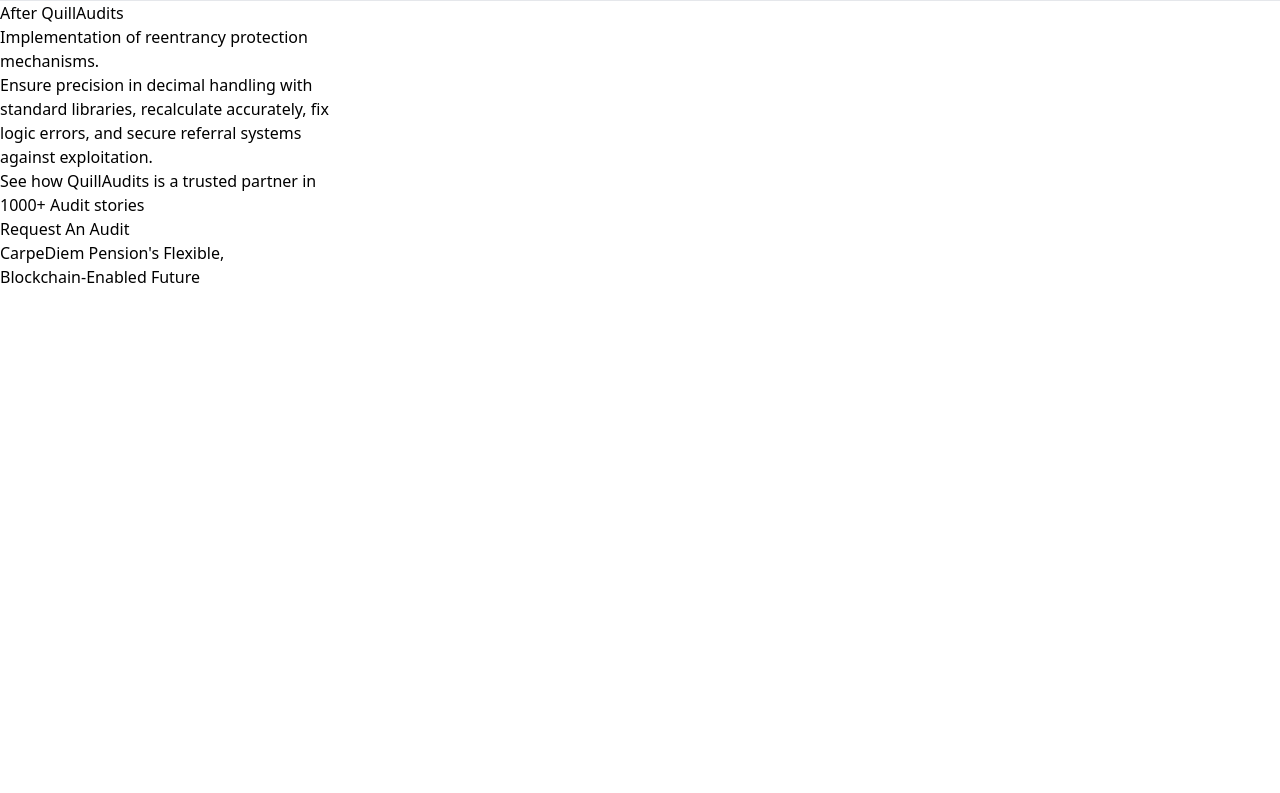
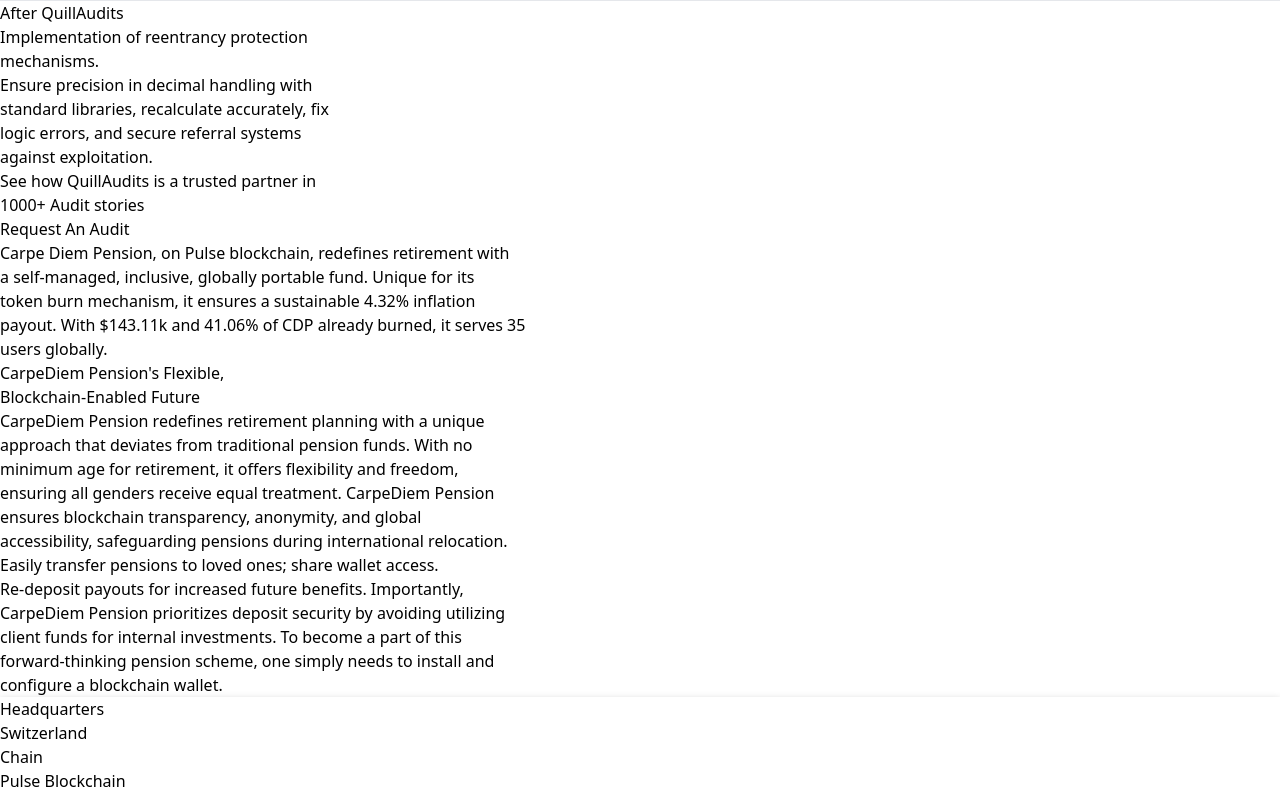
Before and after one commit to kunalborkar2001/QuillAudits-Assessment, a React (Vite) app: page / in a window 1280 px wide. Shown: the part 1125-1918 px from the top of the page. Before the commit the page ends 1414 px from the top, so only its background shows below. Built offline with nearby package versions, Linux system fonts and the light colour scheme.

Commit message:
added text content logic

```diff
--- a/src/Sections/ContentOne/ContentOne.jsx
+++ b/src/Sections/ContentOne/ContentOne.jsx
@@ -2,11 +2,44 @@
 
 const ContentOne = () => {
     return (
-        <div className='flex justify-center text-[2rem]'>
-            <h1 >
-            CarpeDiem Pension's Flexible,  <br />
-            Blockchain-Enabled Future
-            </h1>
+        <div className='flex justify-around'>
+            <div className='flex flex-col items-center gap-9 '>
+                <p>
+                    Carpe Diem Pension, on Pulse blockchain, redefines retirement with <br />
+                    a self-managed, inclusive, globally portable fund. Unique for its <br />
+                    token burn mechanism, it ensures a sustainable 4.32% inflation <br />
+                    payout. With $143.11k and 41.06% of CDP already burned, it serves 35  <br />
+                    users globally.
+                </p>
+                <h1 className='font-bold text-[2rem]'>
+                    CarpeDiem Pension's Flexible,  <br />
+                    Blockchain-Enabled Future
+                </h1>
+                <p>
+                    CarpeDiem Pension redefines retirement planning with a unique <br />
+                    approach that deviates from traditional pension funds. With no <br />
+                    minimum age for retirement, it offers flexibility and freedom, <br />
+                    ensuring all genders receive equal treatment. CarpeDiem Pension  <br />
+                    ensures blockchain transparency, anonymity, and global <br />
+                    accessibility, safeguarding pensions during international relocation. <br />
+                    Easily transfer pensions to loved ones; share wallet access. <br />
+                    Re-deposit payouts for increased future benefits. Importantly,<br />
+                    CarpeDiem Pension prioritizes deposit security by avoiding utilizing <br />
+                    client funds for internal investments. To become a part of this <br />
+                    forward-thinking pension scheme, one simply needs to install and <br />
+                    configure a blockchain wallet.
+                </p>
+            </div>
+            <div className='h-[150px] w-[342px] border sm:flex flex-col pl-4 gap-4 justify-center rounded-md border-purple-900 hidden '  style={{ boxShadow : "rgba(0, 0, 0, 0.24) 0px 3px 8px" }}>
+                <div>
+                    <p className='text-[gray]'>Headquarters</p>
+                    <p className='font-medium'>Switzerland</p>
+                </div>
+                <div>
+                    <p className='text-[gray]'>Chain</p>
+                    <p className='font-medium'>Pulse Blockchain</p>
+                </div>
+            </div>
         </div>
     )
 }
```
